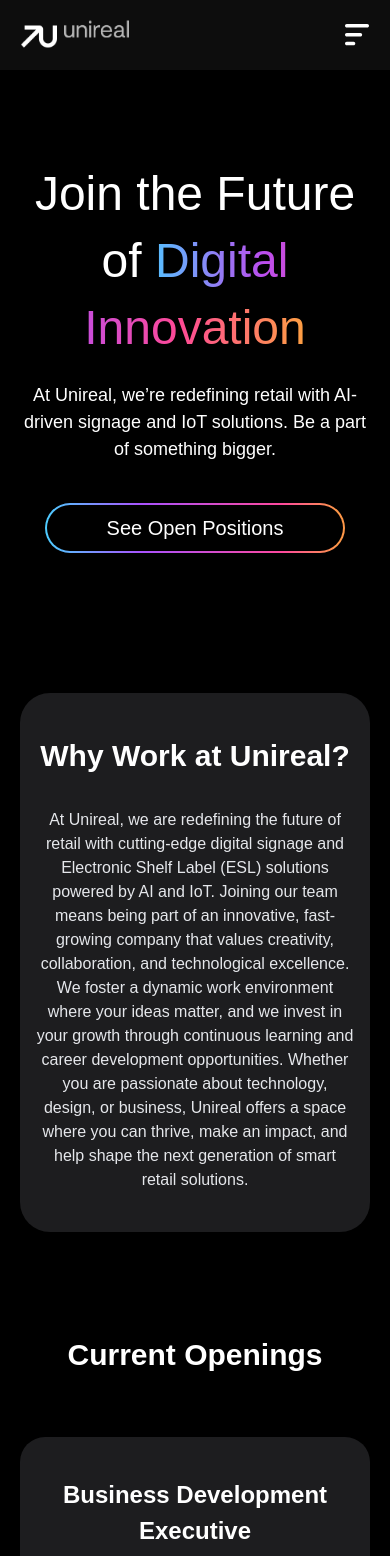
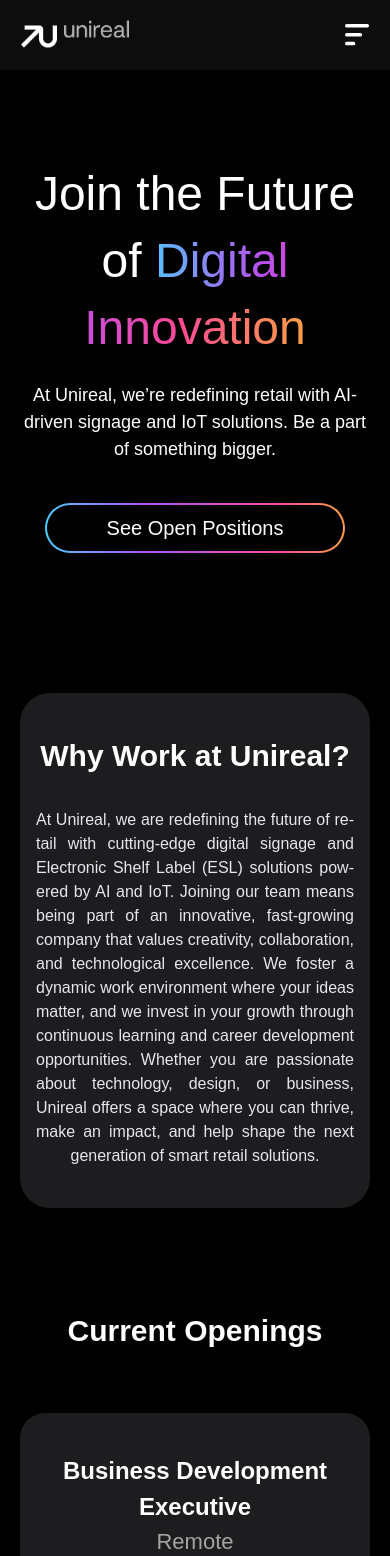
Before and after one commit to shahbazasghar1038/unireal, a React (Vite) app: page /career in a window 390 px wide. Shown: the top 1556 px of the page. Built offline with nearby package versions, Linux system fonts and the light colour scheme.

Commit message:
-justify content added for mobile view

```diff
--- a/src/index.css
+++ b/src/index.css
@@ -453,3 +453,10 @@
 select:focus option:checked {
   background-color: #1d1d1f !important;
 }
+@media (max-width: 640px) {
+  .mobile-company-text-justify {
+      text-align: justify;
+      text-align-last: center;
+      hyphens: auto;
+  }
+}
--- a/src/pages/ESL/partials/SelfSection.jsx
+++ b/src/pages/ESL/partials/SelfSection.jsx
@@ -15,7 +15,7 @@
         </h2>
 
         {/* Description */}
-        <p className="text-md mx-auto mt-4 max-w-[1000px] text-center text-[20px] text-white text-opacity-80 md:text-[24px] 2xl:max-w-[1100px] 2xl:text-[26px]">
+        <p className="mobile-company-text-justify text-md mx-auto mt-4 max-w-[1000px] text-center text-[20px] text-white text-opacity-80 md:text-[24px] 2xl:max-w-[1100px] 2xl:text-[26px]">
           Electronic shelf label (ESL) is revolutionizing the way retail stores
           manage pricing and product information. Our digital price tags are
           designed to improve efficiency, accuracy, and customer satisfaction in
--- a/src/pages/about/AboutUs.jsx
+++ b/src/pages/about/AboutUs.jsx
@@ -11,7 +11,7 @@
           <h2 className="w-fit bg-company-gradient-text bg-clip-text text-[40px] font-[500] text-transparent lg:text-[55px]">
             Who We Are
           </h2>
-          <p className="text-center text-[17px] text-[#D8D8D8] sm:text-[19px] lg:text-[24px] lg:leading-[36px] 2xl:text-[30px] 2xl:leading-[38px]">
+          <p className="mobile-company-text-justify text-center text-[17px] text-[#D8D8D8] sm:text-[19px] lg:text-[24px] lg:leading-[36px] 2xl:text-[30px] 2xl:leading-[38px]">
             At Unireal, we are at the forefront of the digital revolution,
             transforming the way businesses interact with their customers and
             manage their operations. As a cutting-edge digital technology firm,
--- a/src/pages/careers/CareersPage.jsx
+++ b/src/pages/careers/CareersPage.jsx
@@ -38,7 +38,7 @@
         <h2 className="text-[30px] font-bold lg:text-[50px]">
           Why Work at Unireal?
         </h2>
-        <p className="mx-auto w-full text-center text-[16px] font-[400] text-gray-200 sm:text-[18px] lg:text-justify lg:text-[24px] 2xl:text-center 2xl:text-[26px]">
+        <p className="mobile-company-text-justify mx-auto w-full text-center text-[16px] font-[400] text-gray-200 sm:text-[18px] lg:text-justify lg:text-[24px] 2xl:text-center 2xl:text-[26px]">
           At Unireal, we are redefining the future of retail with cutting-edge
           digital signage and Electronic Shelf Label (ESL) solutions powered by
           AI and IoT. Joining our team means being part of an innovative,
@@ -93,7 +93,7 @@
         <h2 className="text-[35px] font-bold lg:text-[50px]">
           Drop us a line{" "}
         </h2>
-        <p className="mt-[24px] w-full max-w-[900px] text-[18px] font-[400] leading-[1.5] md:text-[26px] lg:leading-[38px] 2xl:max-w-[1000px] 2xl:text-[30px] 2xl:leading-[45px]">
+        <p className="mobile-company-text-justify mt-[24px] w-full max-w-[900px] text-[18px] font-[400] leading-[1.5] md:text-[26px] lg:leading-[38px] 2xl:max-w-[1000px] 2xl:text-[30px] 2xl:leading-[45px]">
           If you haven&apos;t found the right job for you, don&apos;t hesitate
           to get in touch with us. We are growing and always looking for people
           who can join the journey and help shape the future of recruitment
--- a/src/pages/gemini/particals/ai-driven.jsx
+++ b/src/pages/gemini/particals/ai-driven.jsx
@@ -11,7 +11,7 @@
             <h1 className="w-fit bg-heading-gradient bg-clip-text text-center text-[40px] font-[700] text-transparent md:text-[60px] 2xl:text-[70px]">
               AI-Driven Insights
             </h1>
-            <p className="mt-[25px] text-center text-[18px] font-[400] text-white sm:max-w-[1000px] sm:text-[19px] sm:leading-[34px] md:mt-[35px] md:text-[24px] 2xl:mt-[50px] 2xl:max-w-[1000px] 2xl:text-[31px] 2xl:leading-[40px]">
+            <p className="mobile-company-text-justify mt-[25px] text-center text-[18px] font-[400] text-white sm:max-w-[1000px] sm:text-[19px] sm:leading-[34px] md:mt-[35px] md:text-[24px] 2xl:mt-[50px] 2xl:max-w-[1000px] 2xl:text-[31px] 2xl:leading-[40px]">
               Gemini’s AI-powered analytics is a game-changer for businesses
               looking to understand their audience on a deeper level. By
               integrating advanced AI algorithms, Gemini can detect and analyze
--- a/src/pages/gemini/particals/promo.jsx
+++ b/src/pages/gemini/particals/promo.jsx
@@ -32,14 +32,14 @@
           <h1 className="w-fit bg-heading-gradient bg-clip-text text-center text-[40px] font-[700] text-transparent md:text-[60px] 2xl:text-[80px]">
             Gamification
           </h1>
-          <p className="mt-[25px] text-center text-[18px] font-[400] text-white sm:text-[20px] sm:leading-[34px] md:mt-[35px] md:text-[26px] 2xl:mt-[50px] 2xl:text-[31px] 2xl:leading-[40px]">
+          <p className="mobile-company-text-justify mt-[25px] text-center text-[18px] font-[400] text-white sm:text-[20px] sm:leading-[34px] md:mt-[35px] md:text-[26px] 2xl:mt-[50px] 2xl:text-[31px] 2xl:leading-[40px]">
             Gemini’s{" "}
             <span className="text-center font-[700] text-[#FF00FF]">
               Gamification Feature
             </span>{" "}
             is designed to take customer engagement to the next level.{" "}
           </p>
-          <p className="mt-[30px] text-center text-[18px] font-[400] text-white sm:text-[20px] sm:leading-[34px] md:mt-[50px] md:text-[26px] 2xl:mt-[72px] 2xl:text-[31px] 2xl:leading-[40px]">
+          <p className="mobile-company-text-justify mt-[30px] text-center text-[18px] font-[400] text-white sm:text-[20px] sm:leading-[34px] md:mt-[50px] md:text-[26px] 2xl:mt-[72px] 2xl:text-[31px] 2xl:leading-[40px]">
             With the{" "}
             <span className="font-[700] text-[#FF00FF]">Spin the Wheel</span>{" "}
             game, businesses can create fun, interactive experiences that not
```
